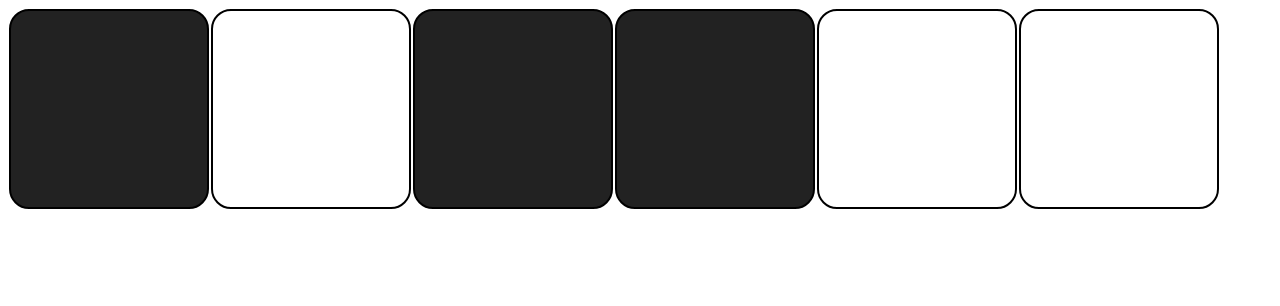
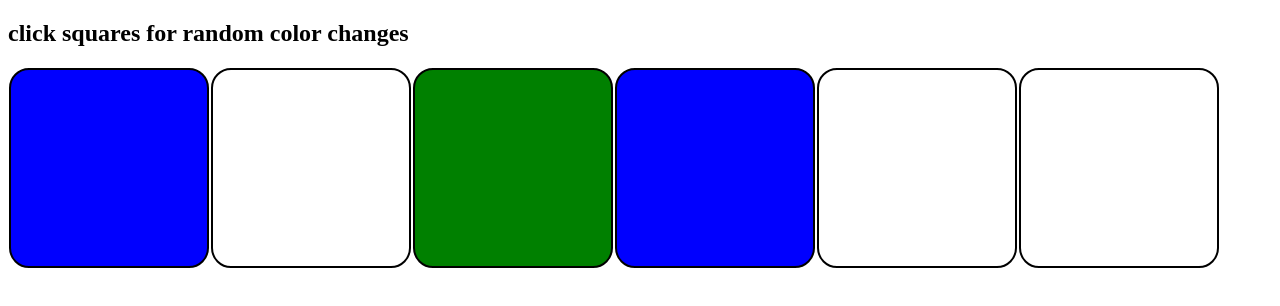
Before and after one commit to nathanjh-28/colored-squares, a React (Create React App) app: page / in a window 1280 px wide. Shown: the top 306 px of the page. Built offline with nearby package versions, Linux system fonts and the light colour scheme.

Commit message:
refactored for some fun random colors

```diff
--- a/src/App.js
+++ b/src/App.js
@@ -23,9 +23,12 @@ function App() {
     boxid={box.id} on={box.on} toggle={toggle} />))
 
   return (
-    <main>
-      {boxElements}
-    </main>
+    <>
+      <h2>click squares for random color changes</h2>
+      <main>
+        {boxElements}
+      </main>
+    </>
   );
 }
 
--- a/src/Box.js
+++ b/src/Box.js
@@ -1,17 +1,15 @@
 import React from "react";
 
 export default function Box(props) {
-
-    // const [onState, setOnState] = React.useState(props.on)
-
-    // function handleOn() {
-    //     setOnState(prev => {
-    //         return !prev
-    //     })
-    // }
+    const colors = ['red', 'green', 'blue']
+    function getRandomColor(arr) {
+        const randomIdx = Math.floor(Math.random() * arr.length)
+        return arr[randomIdx]
+    }
+    const newColor = getRandomColor(colors)
 
     const styles = {
-        backgroundColor: props.on ? "#222" : "transparent"
+        backgroundColor: props.on ? newColor : "transparent"
 
     }
 
```
